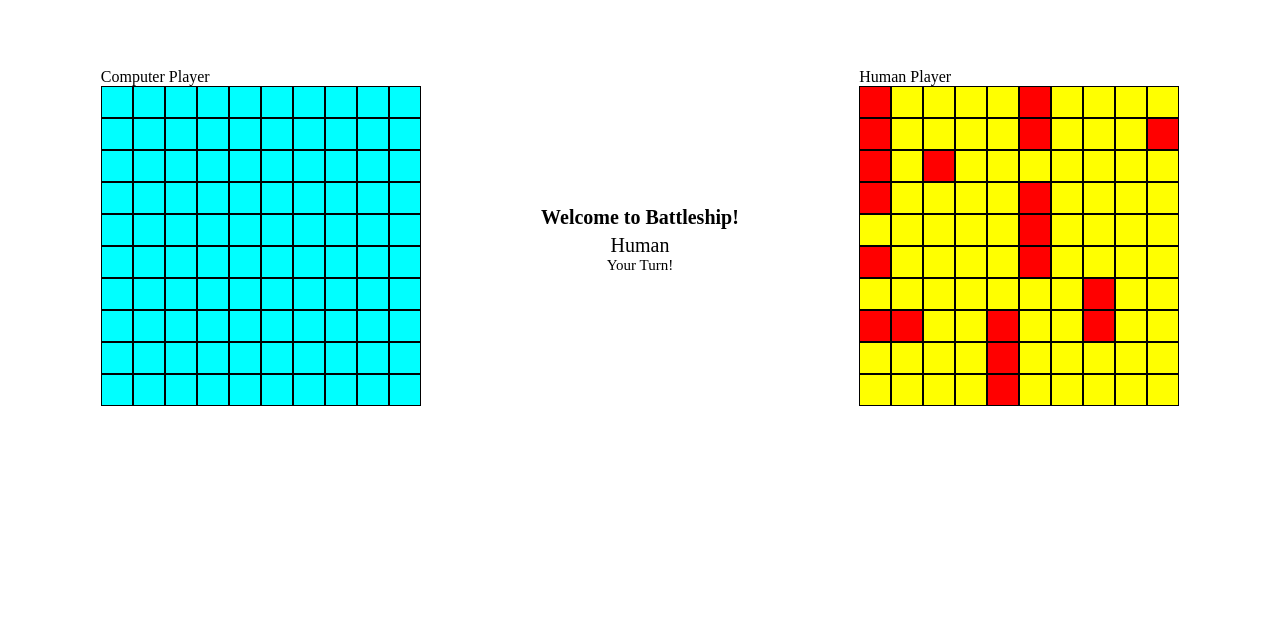
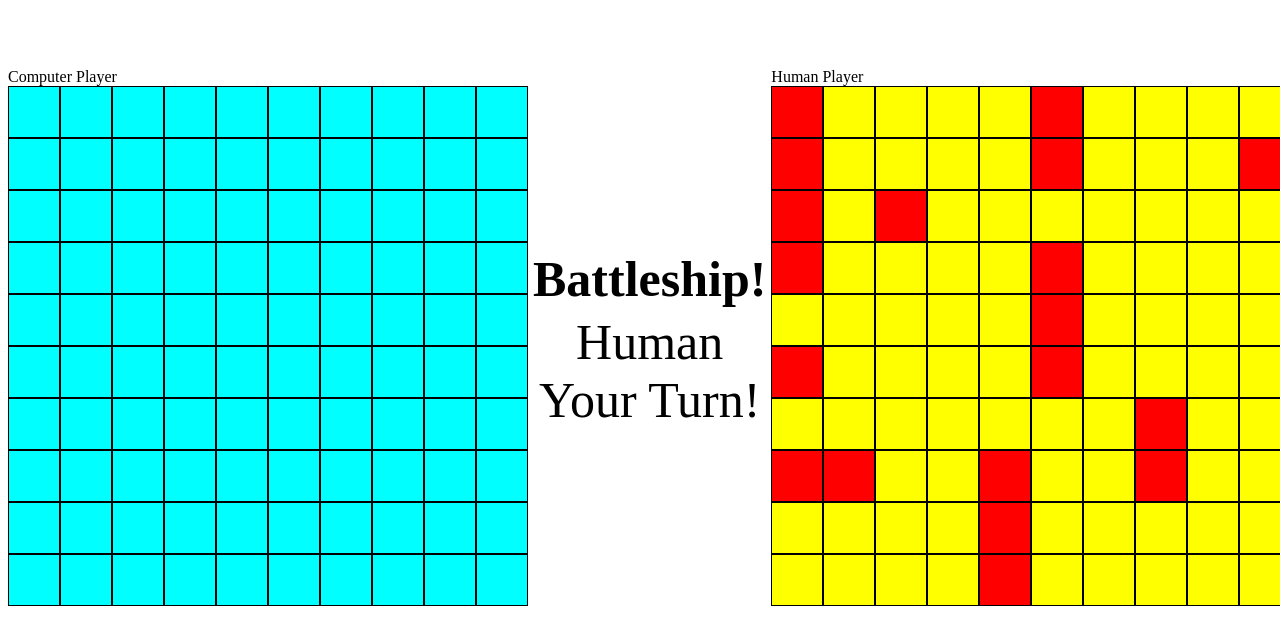
Before and after one commit to khalyruot/odin_battle_ship_v2, a website built with webpack: page src/template.html in a window 1280 px wide. Built offline with nearby package versions, Linux system fonts and the light colour scheme.

Commit message:
change size of box to 50px, and font-size to 50px

```diff
--- a/src/index.js
+++ b/src/index.js
@@ -252,8 +252,12 @@ for(let kkkk = 0; kkkk<19; kkkk++){
 
 
                             if(box_human_select.length==9){
-                                console.log(box_computer_selected_arr);
+                                function wait(){
+                                    console.log(box_computer_selected_arr);
+                                }
+
                                 let re_arrange_arr = rearrangeArray_Index(box_computer_selected_arr);
+                                setTimeout(wait,3000)
                                 player_computer_div.innerText = "";
                                 player_human_div.innerText = "";
                                 let player_human = player_real_computer.player_i_human_or_computer(player_human_div, "Human", re_arrange_arr);
--- a/src/styles.css
+++ b/src/styles.css
@@ -15,8 +15,8 @@
 
 
 .sub_content{
-    height: 30px;
-    width: 30px;
+    height: 50px;
+    width: 50px;
     border: 1px solid black;
     display: flex;
 
@@ -32,13 +32,13 @@
     color: red;
     justify-content: center;
     align-items: center;
-    font-size: 20px;
+    font-size: 50px;
 }
 #O_box{
     color: green;
     justify-content: center;
     align-items: center;
-    font-size: 20px;
+    font-size: 50px;
 }
 
 #box_1{
@@ -64,16 +64,16 @@
     display: flex;
     justify-content: center;
     align-items: center;
-    font-size: 20px;
+    font-size: 50px;
 }
 #welcome_turn{
     display: flex;
     justify-content: center;
     align-items: center;
-    font-size: 15px;
+    font-size: 50px;
 }
 #welcome_title{
-    font-size: 20px;
+    font-size: 50px;
     margin: 5px;
     font-weight: bold;
 }
--- a/src/template.html
+++ b/src/template.html
@@ -20,7 +20,7 @@
         </div>
 
         <div>
-            <div id="welcome_title">Welcome to Battleship!</div>
+            <div id="welcome_title">Battleship!</div>
             <div id="welcome">Human</div>
             <div id="welcome_turn">Your Turn!</div>
         </div>
```
